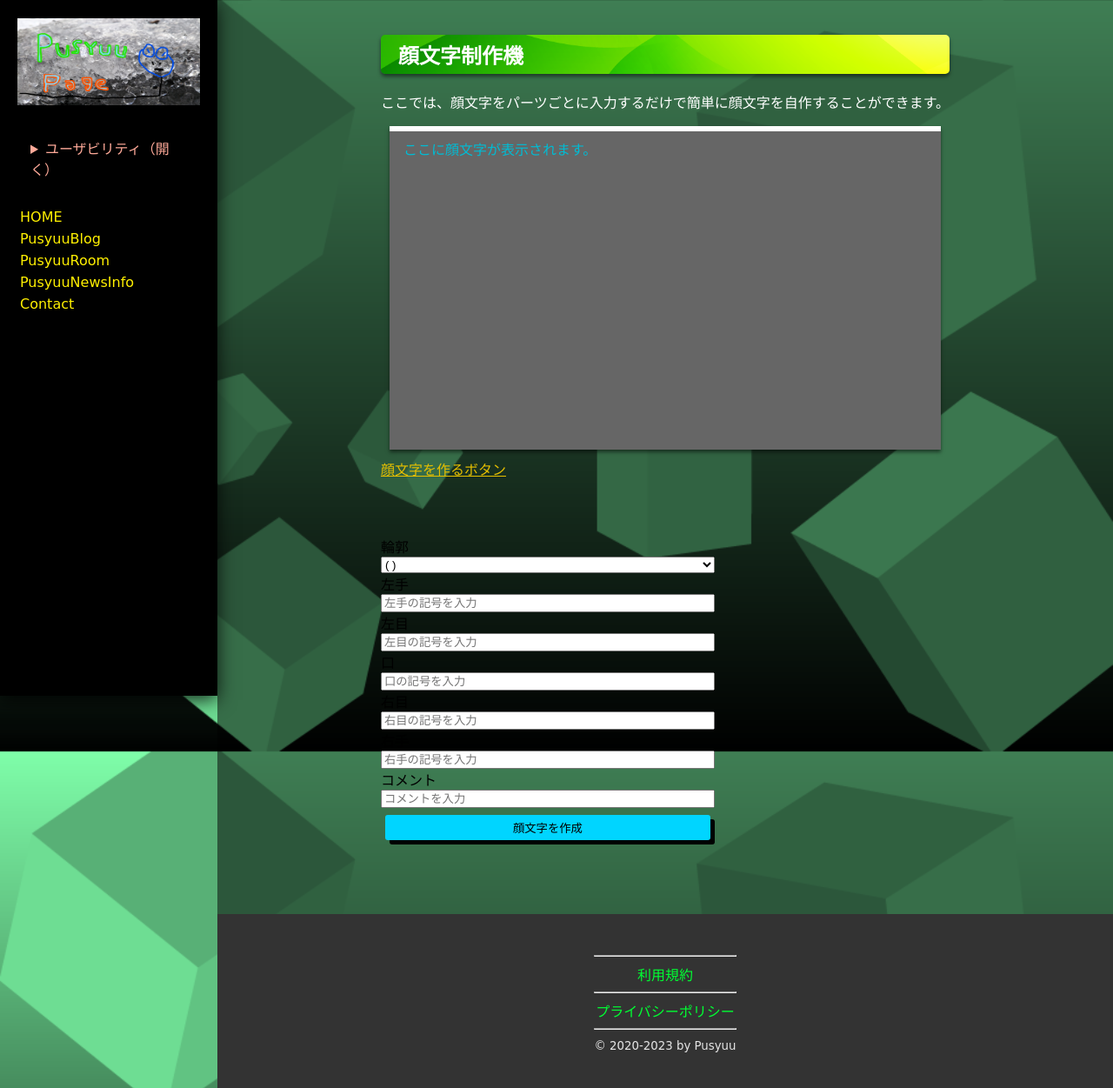
After one commit to PusyuuOfficial/PusyuuPageInPHP, a PHP site: page /cgi-bin/SystemFolder/PageData/s-KaomoziSakusei/content.php in a window 1280 px wide. The commit adds this page. Shown: the whole page at 87% size. Run offline with PHP 8.4, Linux system fonts and the light colour scheme.

Commit message:
Add files via upload

```diff
--- /dev/null
+++ b/SystemFolder/PageData/s-KaomoziSakusei/content.php
@@ -0,0 +1,3 @@
+<?php $title = 'プシューサービス - 顔文字制作機'; include('../HeaderAndFooter/header.php'); ?>
+<?php include('main.php'); ?>
+<?php include('../HeaderAndFooter/footer.php'); ?>
--- /dev/null
+++ b/SystemFolder/PageData/s-KaomoziSakusei/main.php
@@ -0,0 +1,40 @@
+<main class="main">
+  <div class="main_yohaku">
+    <section class="section">
+      <article>
+        <h2>顔文字制作機</h2>
+        <p>ここでは、顔文字をパーツごとに入力するだけで簡単に顔文字を自作することができます。</p>
+        <div class="box-6">
+          <div id="faceContainer" style="width: auto; height: 350px;"> ここに顔文字が表示されます。 </div>
+        </div>
+        <a href="#modal-1">顔文字を作るボタン</a>
+        <div id="modal-1" class="modal">
+          <div class="message-wrapper">
+            <a href="#" class="modal_close"></a>
+            <div class="modal_message-box" style=" display: flex; justify-content: center; flex-direction: column; width: 30vw; height: 60vh;">
+              <label for="outline">輪郭</label>
+              <select id="outline">
+                <option value="()">( )</option>
+                <option value="[]">[ ]</option>
+                <option value="{}">{}</option>
+              </select>
+              <label for="lefthand">左手</label>
+              <input type="text" id="lefthand" placeholder="左手の記号を入力">
+              <label for="lefteyes">左目</label>
+              <input type="text" id="lefteyes" placeholder="左目の記号を入力">
+              <label for="nose">口</label>
+              <input type="text" id="nose" placeholder="口の記号を入力">
+              <label for="righteyes">右目</label>
+              <input type="text" id="righteyes" placeholder="右目の記号を入力">
+              <label for="righthand">右手</label>
+              <input type="text" id="righthand" placeholder="右手の記号を入力">
+              <label for="comment">コメント</label>
+              <input type="text" id="comment" placeholder="コメントを入力">
+              <button style="margin: 0 5px; margin-top: 8px;" onclick="createFace()">顔文字を作成</button>
+            </div>
+          </div>
+        </div>
+      </article>
+    </section>
+  </div>
+</main>
```
Also changed, not shown: SystemFolder/PageData/p3/main.php (+9 -9 lines).
